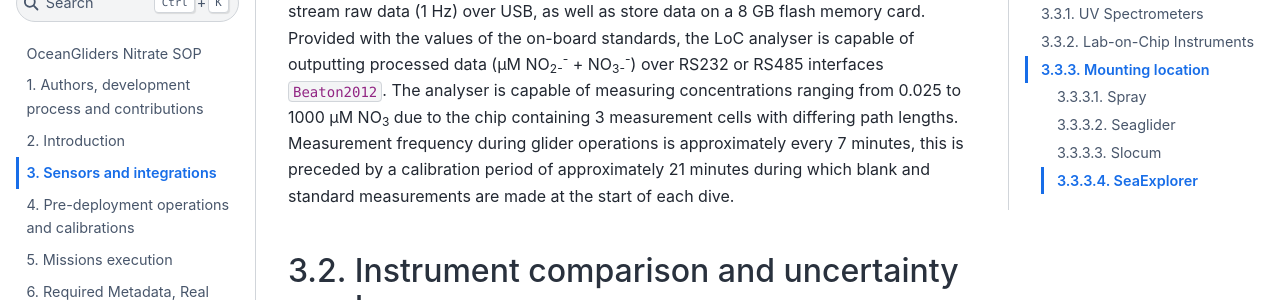
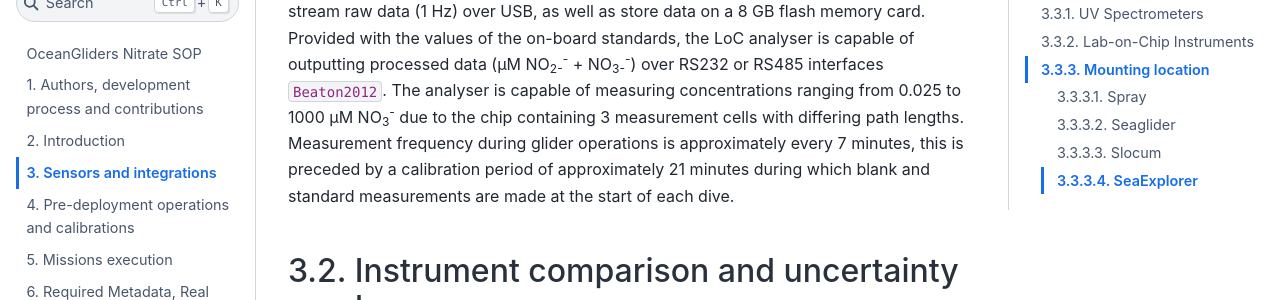
Before and after one commit to OceanGlidersCommunity/Nitrate_SOP, a Jupyter Book: the page built from sections/nitrate_sensors_integration.md, in a window 1280 px wide and 900 px high, scrolled down 3321 px. Shown: the part 155-455 px from the top of the window. Built offline with Jupyter Book 1.0.4 settings and Sphinx 7.4.7 and the Sphinx Book theme 1.1.4, drawn with Linux system fonts in a browser that asks for light colours; cross-references to code outside the pages are shown as plain code.

```diff
--- a/sections/nitrate_sensors_integration.md
+++ b/sections/nitrate_sensors_integration.md
@@ -79,7 +79,7 @@ The LoC analyser contains a three layer poly(methyl methacrylate) (PMMA) optoflu
 The chip forms the end cap of a dark watertight pressure compensated PVC housing, which is rated to 6000 dbar. The chip is fitted with a cadmium column for the reduction of nitrate to nitrite.
 The system is automated using a 32 bit microcontroller-based electronics package with 18-bit analogue to digital inputs and can stream raw data (1 Hz) over USB, as well as store data on a 8 GB flash memory card.
 Provided with the values of the on-board standards, the LoC analyser is capable of outputting processed data (µM NO<sub>2-</sub><sup>-</sup> + NO<sub>3-</sub><sup>-</sup>) over RS232 or RS485 interfaces {cite}`Beaton2012`.
-The analyser is capable of measuring concentrations ranging from 0.025 to 1000 µM NO<sub>3</sub> due to the chip containing 3 measurement cells with differing path lengths.
+The analyser is capable of measuring concentrations ranging from 0.025 to 1000 µM NO<sub>3</sub><sup>-</sup> due to the chip containing 3 measurement cells with differing path lengths.
 Measurement frequency during glider operations is approximately every 7 minutes, this is preceded by a calibration period of approximately 21 minutes during which blank and standard measurements are made at the start of each dive.
 
 ## Instrument comparison and uncertainty numbers
@@ -109,7 +109,7 @@ Bio-fouling and other influences are not included.
 
 |   |  Sample rate  |  Power |  Manufacturer Accuracy | Manufacturer Precision |  Manufacturer Detection limit |  Precision estimate |  Accuracy estimate (w. x-cali.) |
 |---|---|---|---|---|---|---|---|
-|   | Hz | W | µM NO<sub>3</sub> | µM NO<sub>3</sub> | µM NO<sub>3</sub> | µM NO<sub>3</sub> | µM NO<sub>3</sub> |
+|   | Hz | W | µM NO<sub>3</sub> | µM NO<sub>3</sub><sup>-</sup> | µM NO<sub>3</sub><sup>-</sup> | µM NO<sub>3</sub><sup>-</sup> | µM NO<sub>3</sub><sup>-</sup> |
 | Deep SUNA  | 1 | <=8 | 10% or >=2.0 (+0.3 / hr lamp) | 0.3 (2.4 SW sal) | 0.5 (2.0 SW sal) | 0.17 (4) | 0.5-1.0 (5) |
 | OPUS  | 1/3 | <=8 | 5% +0.7 | 0.36 (3) | 2.1 | 1.3 (4) | 1.0 (5)  |
 | LoC  | 0.0002 (7 min) | 1.5 | 3 % for concentration range 5.63 to 44.43 (1) | 4 % for concentration range 5.63 to 44.43 (1) | 0.025 | 0.14 (2) |   |
```
